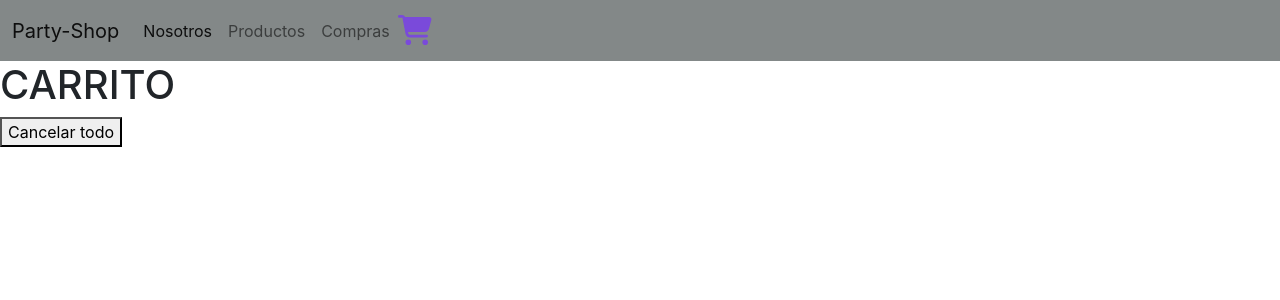
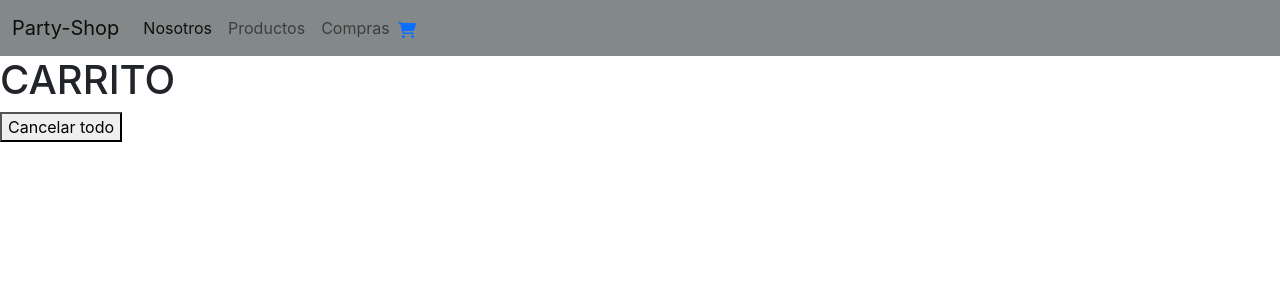
Before and after one commit to rodri182/party-shop, a React (Create React App) app: page /cart in a window 1280 px wide. Shown: the top 300 px of the page. Built offline with nearby package versions, Linux system fonts and the light colour scheme.

Commit message:
agregando carrito

```diff
--- a/package.json
+++ b/package.json
@@ -3,10 +3,13 @@
   "version": "0.1.0",
   "private": true,
   "dependencies": {
+    "@emotion/react": "^11.10.4",
+    "@emotion/styled": "^11.10.4",
     "@fortawesome/fontawesome-svg-core": "^6.2.0",
     "@fortawesome/free-brands-svg-icons": "^6.2.0",
     "@fortawesome/free-solid-svg-icons": "^6.2.0",
     "@fortawesome/react-fontawesome": "^0.2.0",
+    "@mui/material": "^5.10.7",
     "@testing-library/jest-dom": "^5.16.5",
     "@testing-library/react": "^13.3.0",
     "@testing-library/user-event": "^13.5.0",
--- a/src/components/CartContext.js
+++ b/src/components/CartContext.js
@@ -1,27 +1,63 @@
 import { createContext } from "react";
 import { useState } from "react";
-
-export const CartContext=createContext();
+export const CartContext = createContext();
 
 const CartContextProvider = ({ children }) => {
+  const [cartList, setCartList] = useState([]);
 
-    const [cartList, setCartList]= useState([]);
+  const addProducto = (item, qty) => {
+    let buscar = cartList.find((producto) => producto.id === item.id)
+    if (buscar === undefined) {
+      setCartList([...cartList,
+        {
+          id:item.id,
+          start:0,
+          titulo:item.titulo,
+          cant:qty,
+          colores:item.colores,
+          producto:item.producto,
+          precio:item.precio,
+          description:item.description,
+        }
+      ]);
 
-const addItem=(producto, qty) => {
-    setCartList([...cartList,producto]);
-}
-const clear=() => {
+    } else {
+      buscar.cant +=qty;
+    }
+  };
+
+  const addItem = (producto, qty) => {
+    setCartList([...cartList, producto]);
+  };
+  const clear = () => {
     setCartList([]);
-}
-const removeItem=(id)=>{
-    setCartList(cartList.filter(item =>item.id !== id))
+  };
+
+  const removeItem = (id) => {
+    setCartList(cartList.filter((item) => item.id !== id));
+  };
+
+  const calItemCant =() => {
+    let cants= cartList.map(item =>item.cant);
+    return cants.reduce(((previousValue, currentValue) => previousValue + currentValue),0)
+
+  }
+
+  return (
+    <CartContext.Provider value = {{
+        clear,
+        removeItem,
+        addProducto,
+        addItem,
+        cartList,
+        calItemCant,
+
+        }}>
+
+    {children}
+
+    </CartContext.Provider>
+    );
 }
 
-    return (
-        <CartContext.Provider value={{cartList, addItem, clear, removeItem}}>
-            { children }
-        </CartContext.Provider>
-    );
-
-}
 export default CartContextProvider;
--- a/src/components/CartItem.js
+++ b/src/components/CartItem.js
@@ -17,7 +17,7 @@ const Item = ({id, producto, titulo, colores, cant, description, start, precio})
             </div>
             <div className="video-info">
             <h3>{titulo}</h3>
-             <p>Cantidad: {cant}</p>
+             <p>Cantidad: {ctx.calItemCant()}</p>
              <p>Precio: ${precio}</p>
             <p>{description}</p>
             <button onClick={()=>ctx.removeItem(id)}>cancelar</button>
--- a/src/components/CartWidget.js
+++ b/src/components/CartWidget.js
@@ -1,11 +1,19 @@
 import { FontAwesomeIcon } from "@fortawesome/react-fontawesome";
 import {faCartShopping} from "@fortawesome/free-solid-svg-icons";
-import estilo from "./Navbar.css";
+import { useContext } from "react";
+import { CartContext } from "./CartContext";
+import { Badge } from "@mui/material";
 
-export const CartWidget =() => {
+const CartWidget =() => {
+    const ctx= useContext(CartContext);
     return(
-       <div className="icono">
+
+        <Badge badgeContent ={ctx.calItemCant()} color="primary">
+
         <FontAwesomeIcon icon={faCartShopping}/>
-        </div>
+        </Badge>
+
     );
 }
+
+export default CartWidget;
--- a/src/components/ItemDetail.js
+++ b/src/components/ItemDetail.js
@@ -15,7 +15,8 @@ const ItemDetail =({item}) => {
     const onAdd = (qty) => {
         alert (" usted ha elejido " + qty + " unidades de este producto");
         setItemCount(qty);
-        ctx.addItem(item, qty);
+        ctx.addProducto(item, qty);
+
     }
 
   return (
--- a/src/components/NavBar.js
+++ b/src/components/NavBar.js
@@ -1,6 +1,6 @@
 import React from "react";
 import { Link } from "react-router-dom";
-import {CartWidget} from "./CartWidget";
+import CartWidget from "./CartWidget";
 import "./Navbar.css";
 
 export const Navbar = () => {
```
Also changed, not shown: 1 other file (tests, documents, lock files or other folders).
